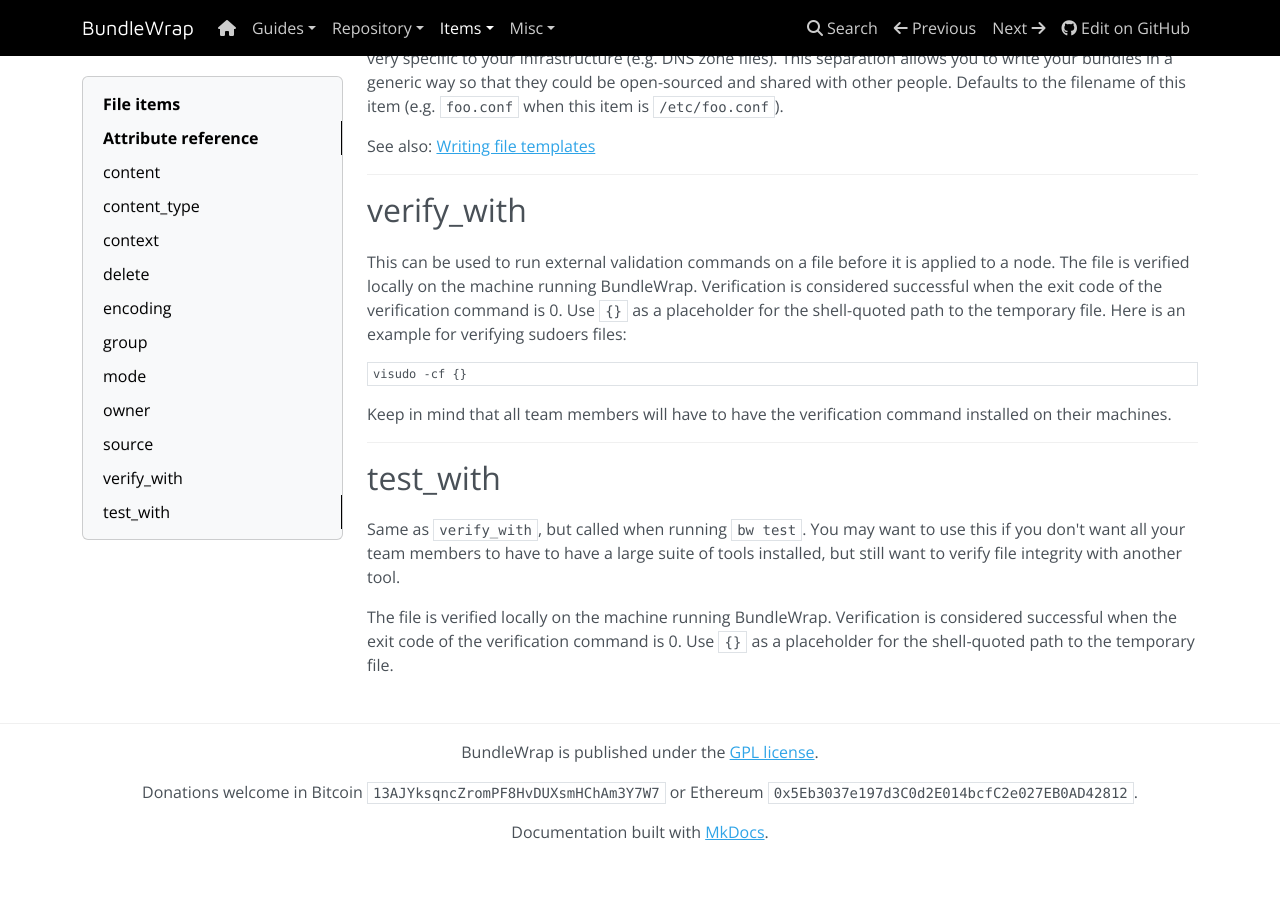
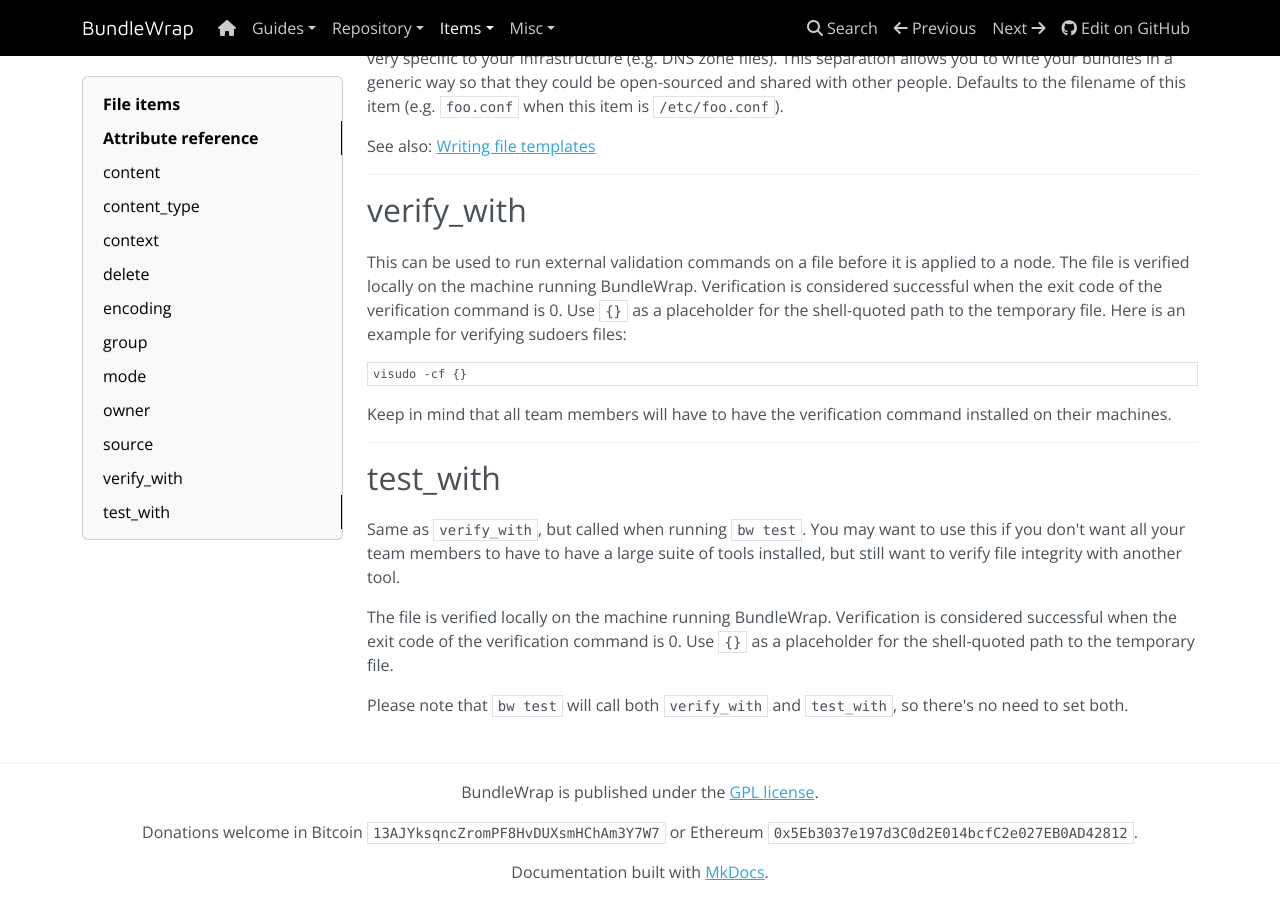
Before and after one commit to bundlewrap/bundlewrap, an MkDocs documentation site: the page built from docs/content/items/file.md, in a window 1280 px wide and 900 px high, scrolled down 2102 px. Built offline with MkDocs 1.6.1, drawn with Linux system fonts in a browser that asks for light colours; nearby versions of some CDN libraries; before the commit the page ends 2962 px from its top, so only the background shows below that.

Commit message:
docs/items/files: clarify that both verify_with and test_with will be called on `bw test`

```diff
--- a/docs/content/items/file.md
+++ b/docs/content/items/file.md
@@ -94,6 +94,7 @@
 <pre><code class="nohighlight">visudo -cf {}</code></pre>
 
 Keep in mind that all team members will have to have the verification command installed on their machines.
+
 <hr>
 
 ## test_with
@@ -101,3 +102,5 @@
 Same as `verify_with`, but called when running `bw test`. You may want to use this if you don't want all your team members to have to have a large suite of tools installed, but still want to verify file integrity with another tool.
 
 The file is verified locally on the machine running BundleWrap. Verification is considered successful when the exit code of the verification command is 0. Use `{}` as a placeholder for the shell-quoted path to the temporary file.
+
+Please note that `bw test` will call both `verify_with` and `test_with`, so there's no need to set both.
```
